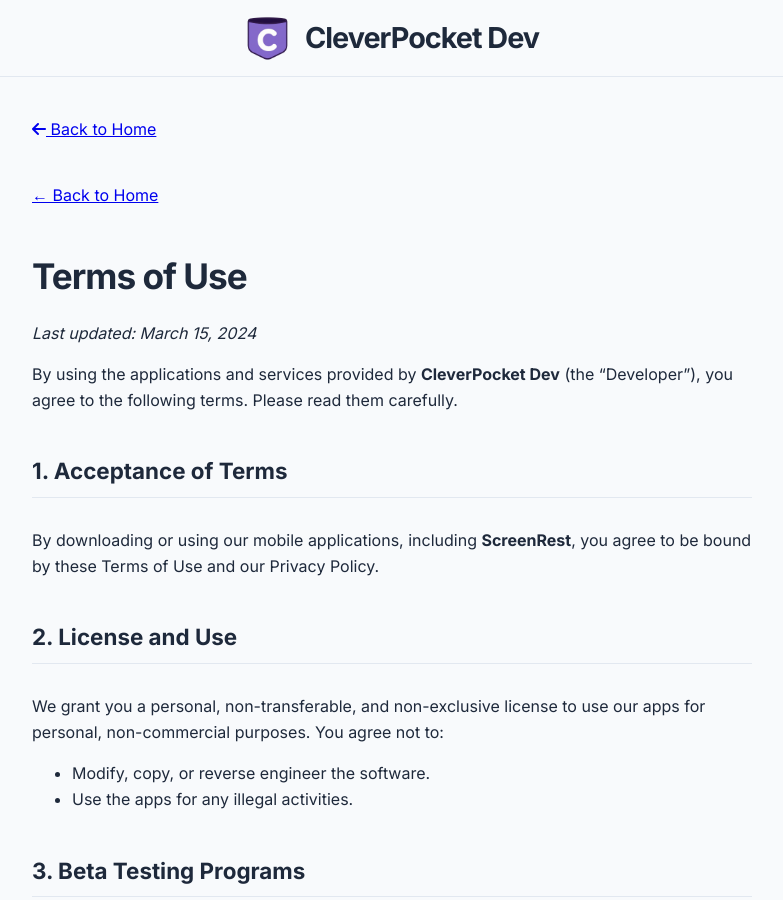
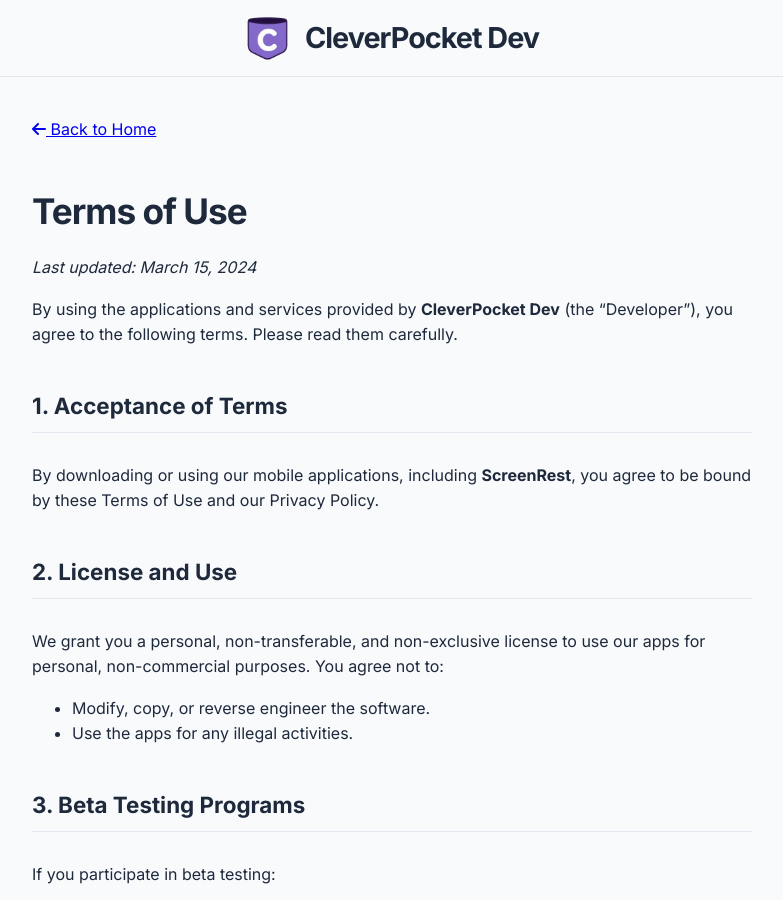
Before and after one commit to digitalcreat0r/sitoweb, a Jekyll site: the page built from terms-of-use.md, in a window 1280 px wide and 900 px high. Shown: the whole window, without its empty margins (248-1031 px from the left). Built offline with Jekyll 4.4.1, drawn with Linux system fonts in a browser that asks for light colours.

Commit message:
layout per documenti

```diff
--- a/terms-of-use.md
+++ b/terms-of-use.md
@@ -2,9 +2,6 @@
 layout: document
 title: Terms of Use
 ---
-
-<div class="back-link"><a href="/">← Back to Home</a></div>
-
 # Terms of Use
 
 *Last updated: March 15, 2024*
```
Also changed, not shown: policies/privacy-policy-screenrest.md (+0 -3 lines).
